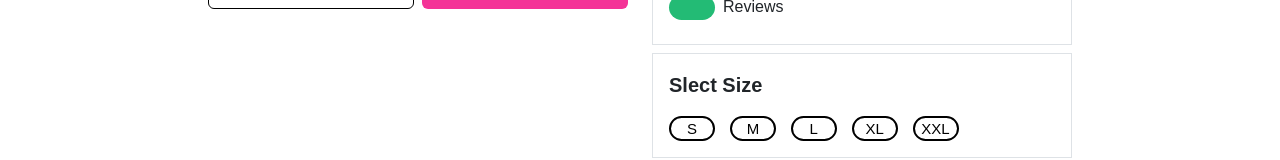
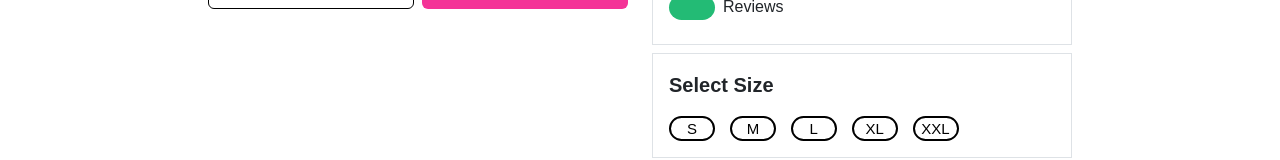
Before and after one commit to kavita2913/Meesho-Clone---React-Project---vhq3mh64jwcy, a React app: page /product/1 in a window 1280 px wide. Shown: the part 260-420 px from the top of the page. Built offline with nearby package versions, Linux system fonts and the light colour scheme; no server answers.

Commit message:
Update Product.js

```diff
--- a/src/components/Product/Product.js
+++ b/src/components/Product/Product.js
@@ -69,7 +69,7 @@ const ProdDetails = () => {
                             </div>
                         </div>
                         <div className='my-2 border p-3 text-capitalize fs-5 fw-bold' style={{fontFamily: "sans-serif"}}>
-                            <p>Slect Size</p>
+                            <p>Select Size</p>
                             <div className='d-flex justify-content-between w-75 boder-none'>
 
                                 <button className='Sizing'>S</button>
```
